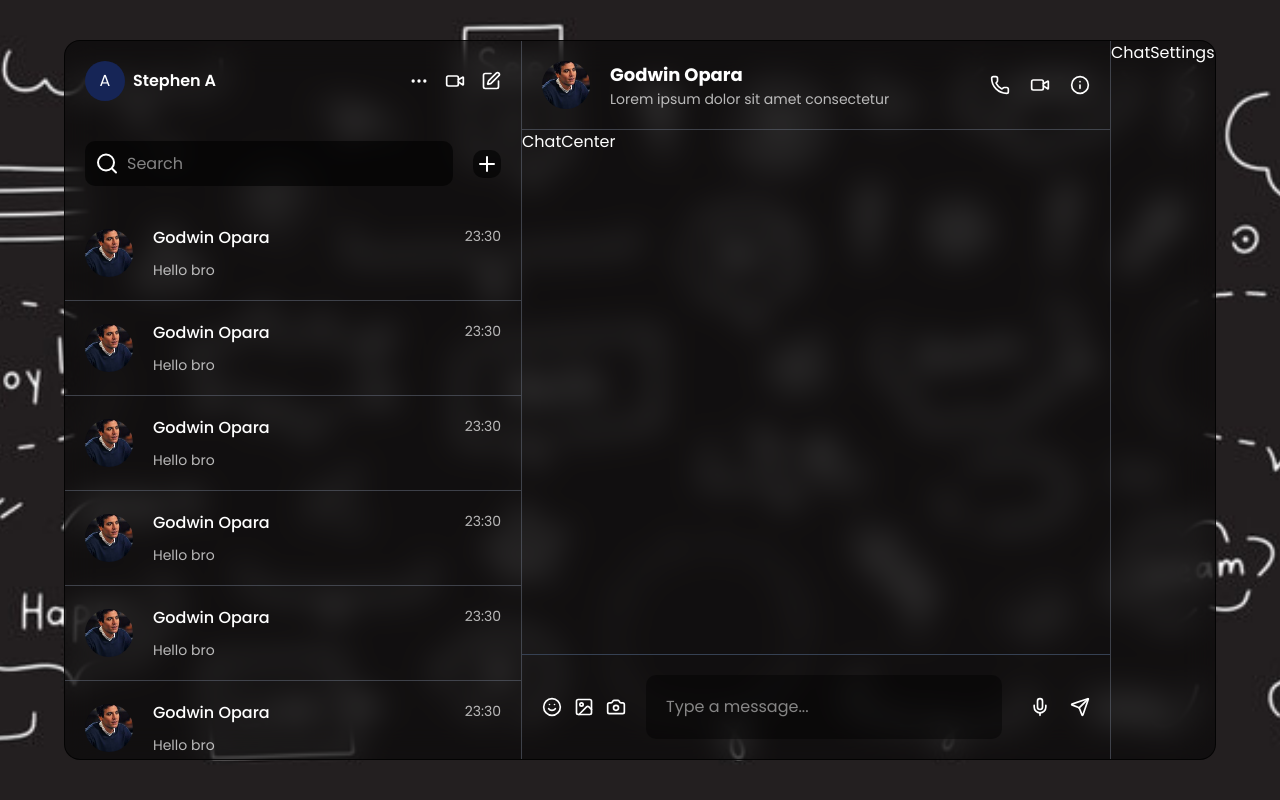
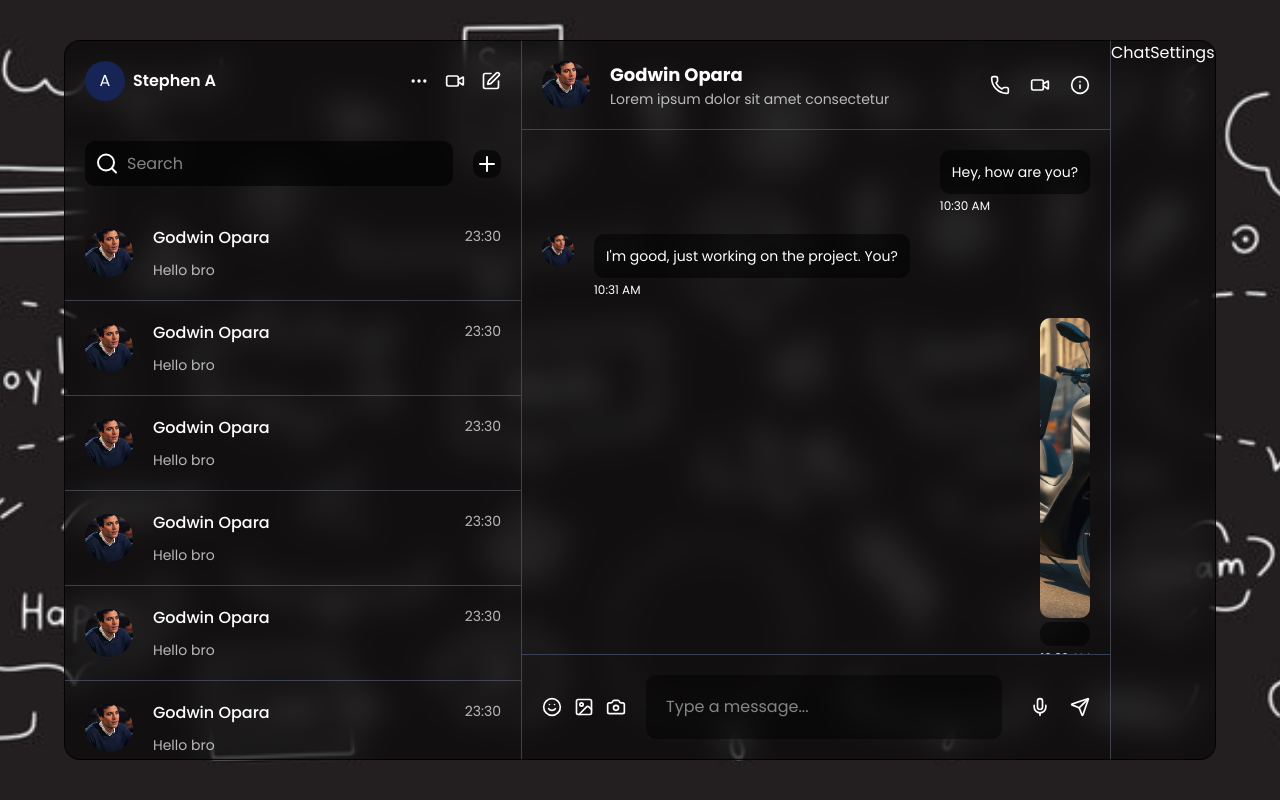
Before and after one commit to stivex001/chat_app, a Next.js app: page / in a window 1280 px wide. Built offline with nearby package versions, Linux system fonts and the light colour scheme.

Commit message:
feat:implemented chat room content

```diff
--- a/src/components/chats/ChatCenter.tsx
+++ b/src/components/chats/ChatCenter.tsx
@@ -1,9 +1,28 @@
-import React from 'react'
+import React from "react";
+import { Messages } from "./Messages";
 
-type Props = {}
+export const ChatCenter = () => {
+  const currentUserId = "user1";
 
-export const ChatCenter = (props: Props) => {
+const mockMessages = [
+  { id: 1, text: "Hey, how are you?", senderId: "user1", timestamp: "10:30 AM" },
+  { id: 2, text: "I'm good, just working on the project. You?", senderId: "user2", timestamp: "10:31 AM" },
+  { id: 3, image: "/sample.jpg", senderId: "user1", timestamp: "10:32 AM" },
+  { id: 4, text: "Check out this pic", image: "/sample.jpg", senderId: "user2", timestamp: "10:33 AM" },
+];
+
+
   return (
-    <div className='flex-1'>ChatCenter</div>
-  )
-}
+    <div className="flex-1 flex flex-col gap-5 p-5 overflow-y-scroll no-scrollbar">
+      {mockMessages.map((msg) => (
+        <Messages
+          key={msg.id}
+          text={msg.text}
+          isSender={msg.senderId === currentUserId}
+          timestamp={msg.timestamp}
+          image={msg.image}
+        />
+      ))}
+    </div>
+  );
+};
--- /dev/null
+++ b/src/components/chats/Messages.tsx
@@ -0,0 +1,48 @@
+import Image from 'next/image';
+import React from 'react';
+import avater from '@/components/assets/images/avater.jpg';
+
+type MessageProps = {
+  text?: string;
+  image?: string;
+  isSender: boolean;
+  timestamp: string;
+};
+
+export const Messages = ({
+  text,
+  image,
+  isSender,
+  timestamp,
+}: MessageProps) => {
+  return (
+    <div className={`flex ${isSender ? 'justify-end' : 'justify-start'}`}>
+      <div className="flex max-w-[70%] items-start gap-5">
+        {!isSender && (
+          <Image
+            src={avater}
+            alt="avater"
+            width={50}
+            height={50}
+            className="h-8 w-8 rounded-full object-cover"
+          />
+        )}
+        <div className="flex flex-1 flex-col gap-1">
+          {image && (
+            <div className="relative h-[300px] w-full">
+              <Image
+                src={image}
+                alt="img"
+                fill
+                className="h-full w-full rounded-[10px] object-cover"
+              />
+            </div>
+          )}
+
+          <p className="rounded-[10px] bg-black/50 p-3 text-sm">{text}</p>
+          <span className="text-xs">{timestamp}</span>
+        </div>
+      </div>
+    </div>
+  );
+};
```
Also changed, not shown: public/sample.jpg (added).
